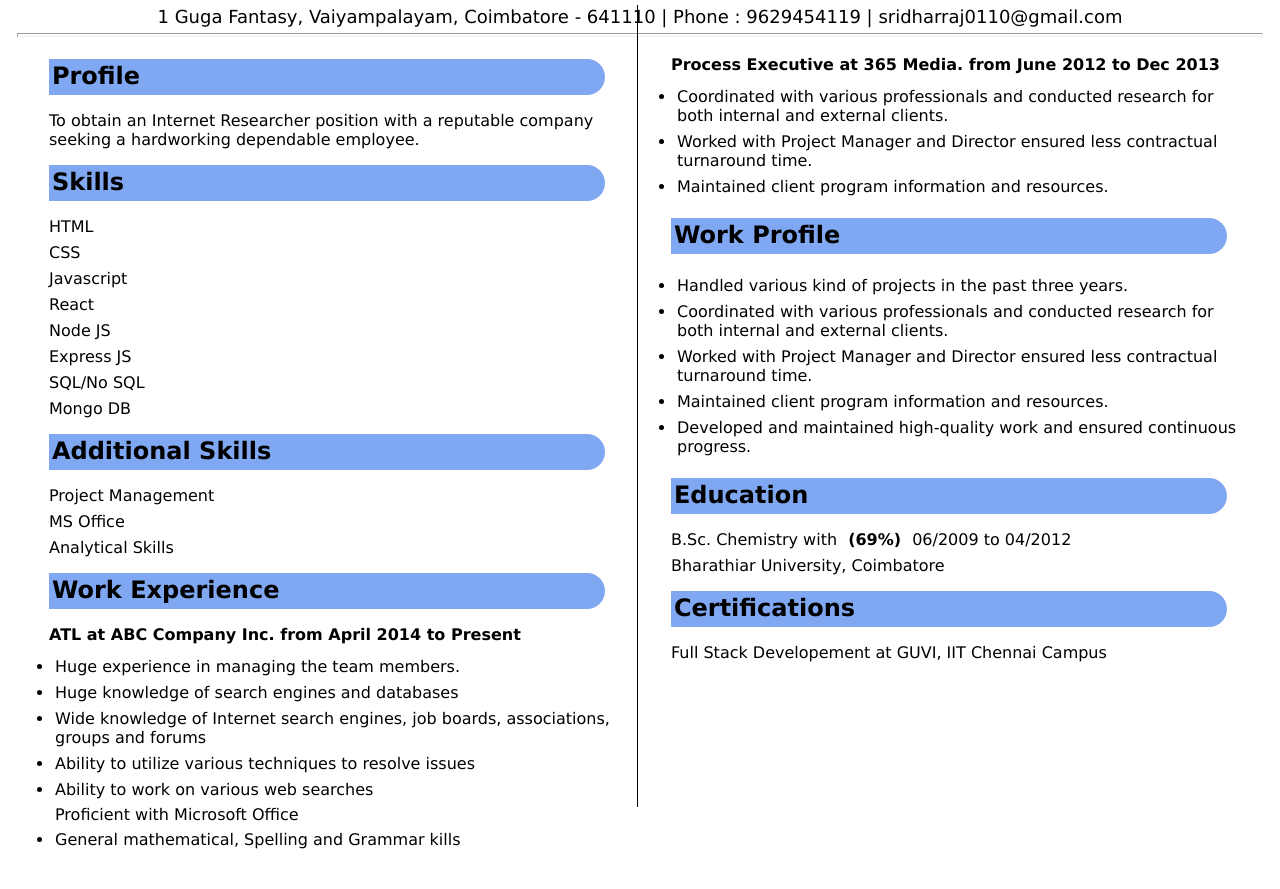
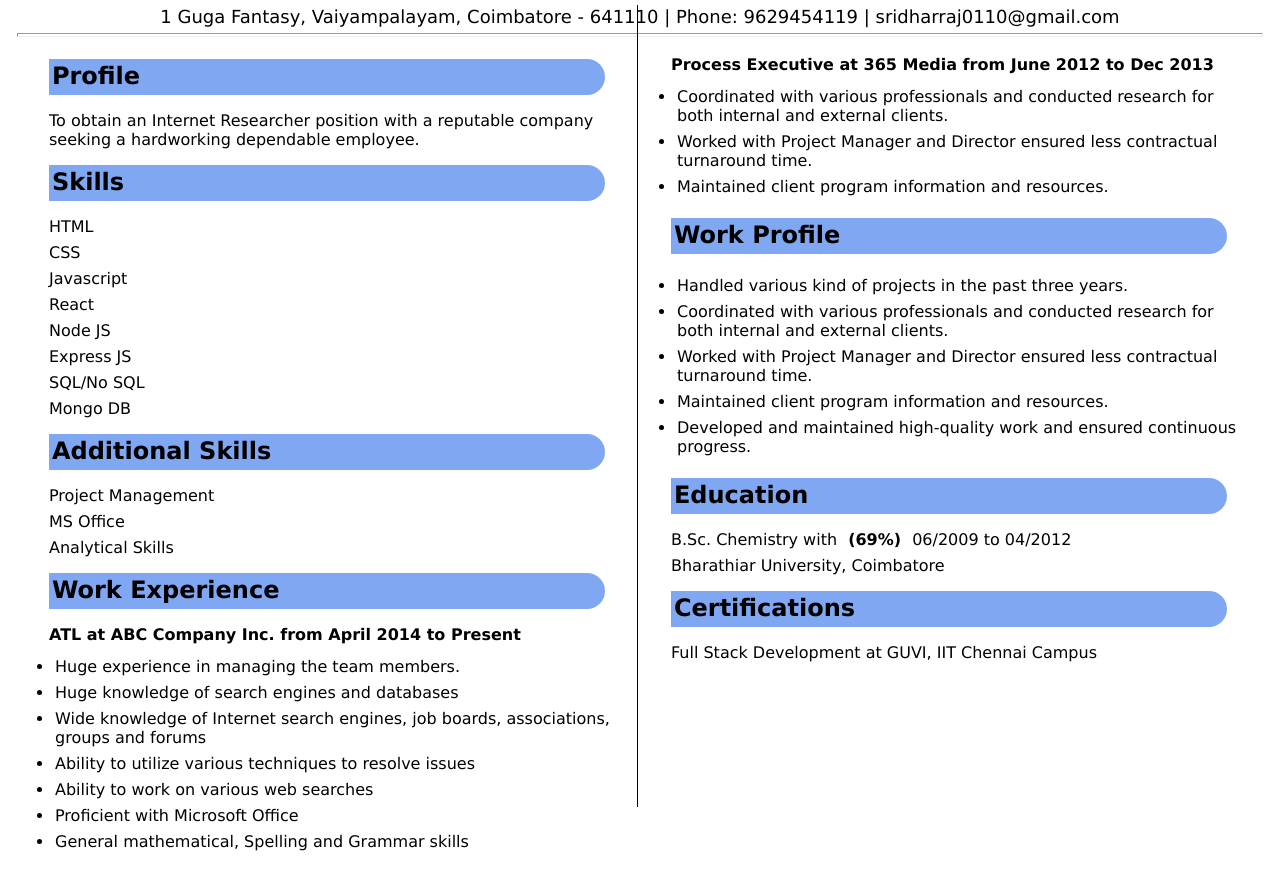
Before and after one commit to Sridharraj2023/Resume-Task_April2024, a plain HTML site: page index.html in a window 1280 px wide. Shown: the part 315-1204 px from the top of the page. Drawn offline with Linux system fonts and the light colour scheme.

Commit message:
Update index.html

```diff
--- a/index.html
+++ b/index.html
@@ -9,20 +9,15 @@
 </head>
 <body>
     <div class="head-div">
-    <img src="./4760 (3).JPG" alt="profil pic" class="profile-pic">
+        <img src="./4760 (3).JPG" alt="profile pic" class="profile-pic">
     </div>
-    <div class="first-div">1 Guga Fantasy, Vaiyampalayam, Coimbatore - 641110 | Phone : 9629454119 | sridharraj0110@gmail.com </div>
+    <div class="first-div">1 Guga Fantasy, Vaiyampalayam, Coimbatore - 641110 | Phone: 9629454119 | sridharraj0110@gmail.com </div>
     <hr>
     <div class="main">
         <div class="left">
-
             <h2>Profile</h2>
-
-
-
             <div>To obtain an Internet Researcher position with a reputable company seeking a hardworking dependable employee.</div>
             <h2>Skills</h2>
-
             <div>HTML </div>
             <div>CSS</div>
             <div>Javascript</div>
@@ -31,68 +26,44 @@
             <div>Express JS</div>
             <div>SQL/No SQL</div>
             <div>Mongo DB</div>
-
-
-
             <h2>Additional Skills</h2>
-
             <div>Project Management</div>
             <div>MS Office</div>
             <div>Analytical Skills</div>
-
             <h2>Work Experience</h2>
-
-        <h4> ATL at ABC Company Inc. from April 2014 to Present</h4>
+            <h4>ATL at ABC Company Inc. from April 2014 to Present</h4>
             <ul>
                 <li>Huge experience in managing the team members.</li>
                 <li>Huge knowledge of search engines and databases</li>
                 <li>Wide knowledge of Internet search engines, job boards, associations, groups and forums</li>
                 <li>Ability to utilize various techniques to resolve issues</li>
                 <li>Ability to work on various web searches</li>
-        <lil>Proficient with Microsoft Office</li>
-        <li>General mathematical, Spelling and Grammar kills</li>
-
+                <li>Proficient with Microsoft Office</li>
+                <li>General mathematical, Spelling and Grammar skills</li>
             </ul>
-
-
         </div>
-
         <div class="vl"></div>
-
         <div class="right">
-
-
-        <h4> Process Executive at 365 Media. from June 2012 to Dec 2013</h4>
-
+            <h4>Process Executive at 365 Media from June 2012 to Dec 2013</h4>
             <ul>
                 <li>Coordinated with various professionals and conducted research for both internal and external clients.</li>
                 <li>Worked with Project Manager and Director ensured less contractual turnaround time.</li>
                 <li>Maintained client program information and resources.</li>
             </ul>
-
             <h2>Work Profile</h2>
-
             <ul>
                 <li>Handled various kind of projects in the past three years.</li>
                 <li>Coordinated with various professionals and conducted research for both internal and external clients.</li>
                 <li>Worked with Project Manager and Director ensured less contractual turnaround time.</li>
                 <li>Maintained client program information and resources.</li>
                 <li>Developed and maintained high-quality work and ensured continuous progress.</li>
-
             </ul>
-
             <h2>Education</h2>
-
-<div>B.Sc. Chemistry with <strong>(69%)</strong>                 06/2009 to 04/2012</div>
+            <div>B.Sc. Chemistry with <strong>(69%)</strong> 06/2009 to 04/2012</div>
             <div>Bharathiar University, Coimbatore</div>
-
             <h2>Certifications</h2>
-
-<div>Full Stack Developement at GUVI, IIT Chennai Campus</div>
-
-
+            <div>Full Stack Development at GUVI, IIT Chennai Campus</div>
         </div>
     </div>
-
 </body>
 </html>
```
Lines whose indentation alone changed are shown as unchanged.
